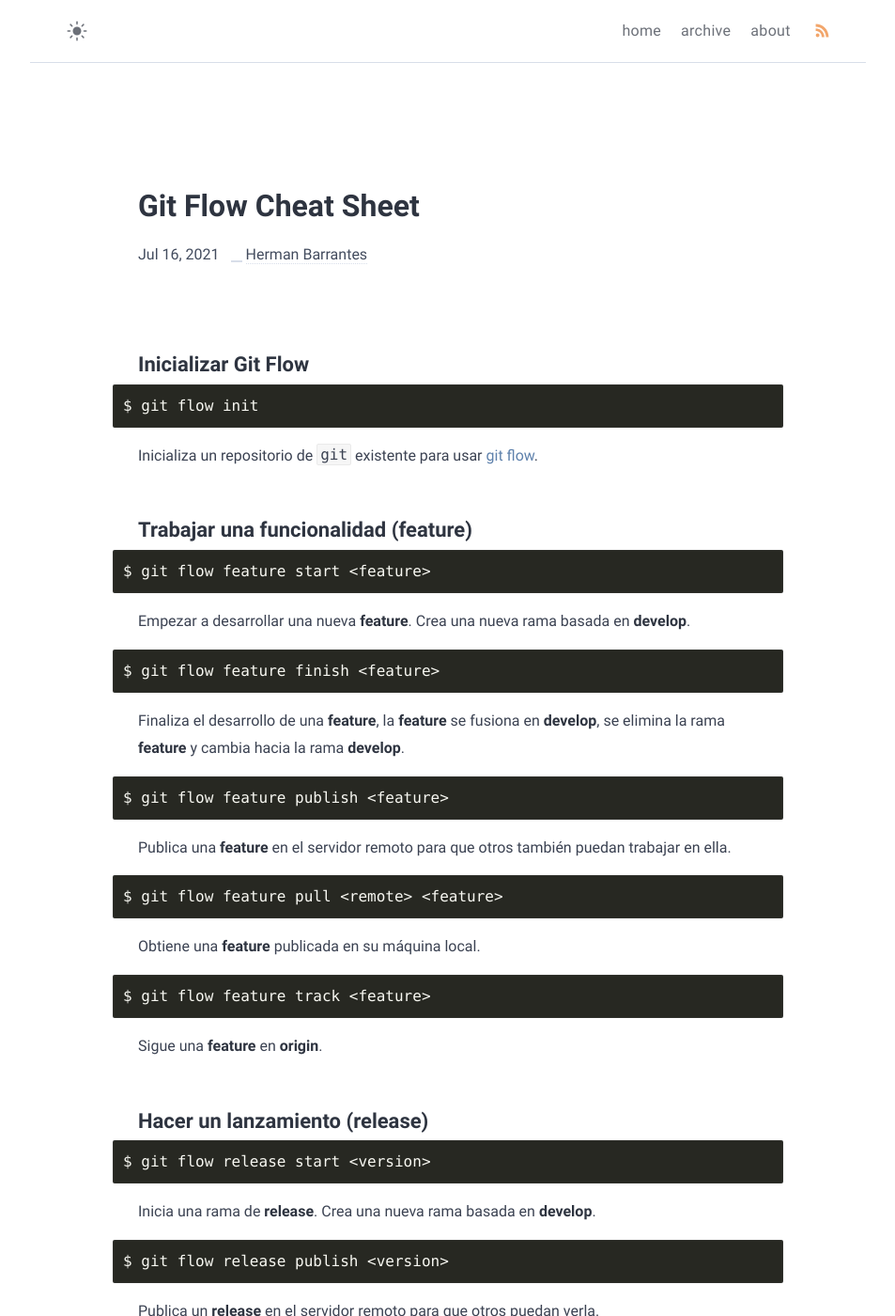
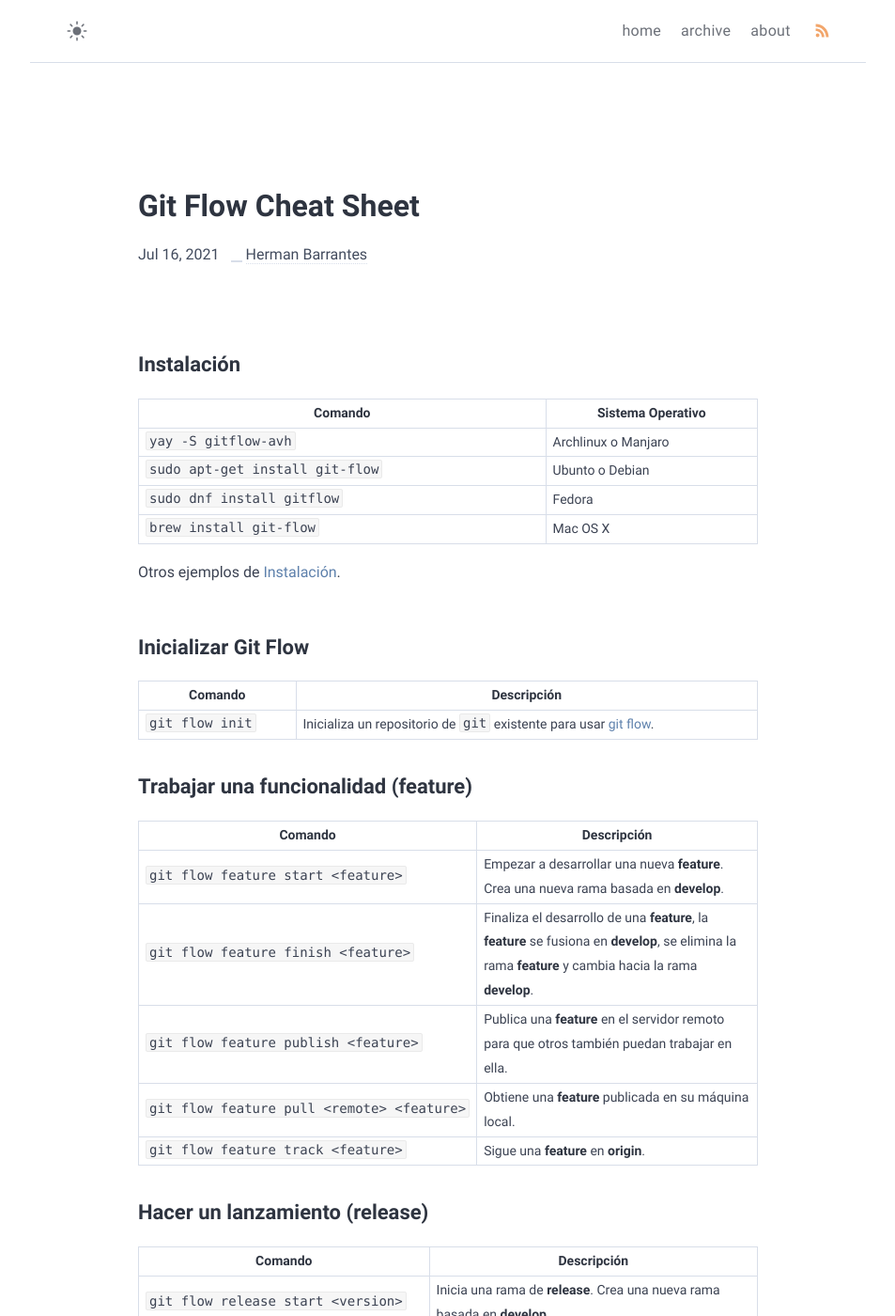
Before and after one commit to barrantesgerman/blog, a Jekyll site: the page built from _posts/2021-07-16-git-flow-cheat-sheet.md, in a window 1280 px wide and 1400 px high. Shown: the whole window at 94% size, without its empty margins (163-1116 px from the left). Built offline with Jekyll 4.4.1, drawn with Linux system fonts in a browser that asks for light colours; some of the changed text lies outside the part shown.

Commit message:
Cambio de formato para Cheat Sheet (#19)

````diff
--- a/_posts/2021-07-16-git-flow-cheat-sheet.md
+++ b/_posts/2021-07-16-git-flow-cheat-sheet.md
@@ -5,79 +5,47 @@ date: 2021-07-16 12:57:00 -0600
 categories: desarrollo
 ---
 
+## Instalación
+
+| Comando                         | Sistema Operativo   |
+| ------------------------------- | ------------------- |
+| `yay -S gitflow-avh`            | Archlinux o Manjaro |
+| `sudo apt-get install git-flow` | Ubunto o Debian     |
+| `sudo dnf install gitflow`      | Fedora              |
+| `brew install git-flow`         | Mac OS X            |
+
+Otros ejemplos de [Instalación](https://github.com/nvie/gitflow/wiki/Installation).
+
 ## Inicializar Git Flow
 
-```bash
-$ git flow init
-```
-
-Inicializa un repositorio de `git` existente para usar [git flow](https://danielkummer.github.io/git-flow-cheatsheet/).
+| Comando         | Descripción                                                  |
+| --------------- | ------------------------------------------------------------ |
+| `git flow init` | Inicializa un repositorio de `git` existente para usar [git flow](https://danielkummer.github.io/git-flow-cheatsheet/). |
 
 ## Trabajar una funcionalidad (feature)
 
-```bash
-$ git flow feature start <feature>
-```
-
-Empezar a desarrollar una nueva **feature**. Crea una nueva rama basada en **develop**.
-
-```bash
-$ git flow feature finish <feature>
-```
-
-Finaliza el desarrollo de una **feature**, la **feature** se fusiona en **develop**, se elimina la rama **feature** y cambia hacia la rama **develop**.
-
-```bash
-$ git flow feature publish <feature>
-```
-
-Publica una **feature** en el servidor remoto para que otros también puedan trabajar en ella.
-
-```bash
-$ git flow feature pull <remote> <feature>
-```
-
-Obtiene una **feature** publicada en su máquina local.
-
-```bash
-$ git flow feature track <feature>
-```
-
-Sigue una **feature** en **origin**.
+| Comando                                    | Descripción                                                  |
+| ------------------------------------------ | ------------------------------------------------------------ |
+| `git flow feature start <feature>`         | Empezar a desarrollar una nueva **feature**. Crea una nueva rama basada en **develop**. |
+| `git flow feature finish <feature>`        | Finaliza el desarrollo de una **feature**, la **feature** se fusiona en **develop**, se elimina la rama **feature** y cambia hacia la rama **develop**. |
+| `git flow feature publish <feature>`       | Publica una **feature** en el servidor remoto para que otros también puedan trabajar en ella. |
+| `git flow feature pull <remote> <feature>` | Obtiene una **feature** publicada en su máquina local.       |
+| `git flow feature track <feature>`         | Sigue una **feature** en **origin**.                         |
 
 ## Hacer un lanzamiento (release)
 
-```bash
-$ git flow release start <version>
-```
-
-Inicia una rama de **release**. Crea una nueva rama basada en **develop**.
-
-```bash
-$ git flow release publish <version>
-```
-
-Publica un **release** en el servidor remoto para que otros puedan verla.
-
-```bash
-$ git flow release finish <version>
-```
-
-Termina el desarrollo de un **release**, el **release** se fusiona en **master**, se crea un **tag** en **master** con la `<version>`, el **master** se fusiona en **develop** y se elimina la rama **release**, finalmente cambia hacia la rama **develop**.
+| Comando                              | Descripción                                                  |
+| ------------------------------------ | ------------------------------------------------------------ |
+| `git flow release start <version>`   | Inicia una rama de **release**. Crea una nueva rama basada en **develop**. |
+| `git flow release publish <version>` | Publica un **release** en el servidor remoto para que otros puedan verla. |
+| `git flow release finish <version>`  | Termina el desarrollo de un **release**, el **release** se fusiona en **master**, se crea un **tag** en **master** con la `<version>`, el **master** se fusiona en **develop** y se elimina la rama **release**, finalmente cambia hacia la rama **develop**. |
 
 ## Corregir incidencias (hotfix)
 
-```bash
-$ git flow hotfix start <version>
-```
-
-Inicia una nueva rama de **hotfix**. Crea una nueva rama basada en **master**.
-
-```bash
-$ git flow hotfix finish <version>
-```
-
-Termina un **hotfix**, el **hotfix** se fusiona en **develop** y **master**. se crea un **tag** en **master** con la `<version>`.
+| Comando                            | Descripción                                                  |
+| ---------------------------------- | ------------------------------------------------------------ |
+| `git flow hotfix start <version>`  | Inicia una nueva rama de **hotfix**. Crea una nueva rama basada en **master**. |
+| `git flow hotfix finish <version>` | Termina un **hotfix**, el **hotfix** se fusiona en **develop** y **master**. se crea un **tag** en **master** con la `<version>`. |
 
 ## Resumen de Comandos
 
````
